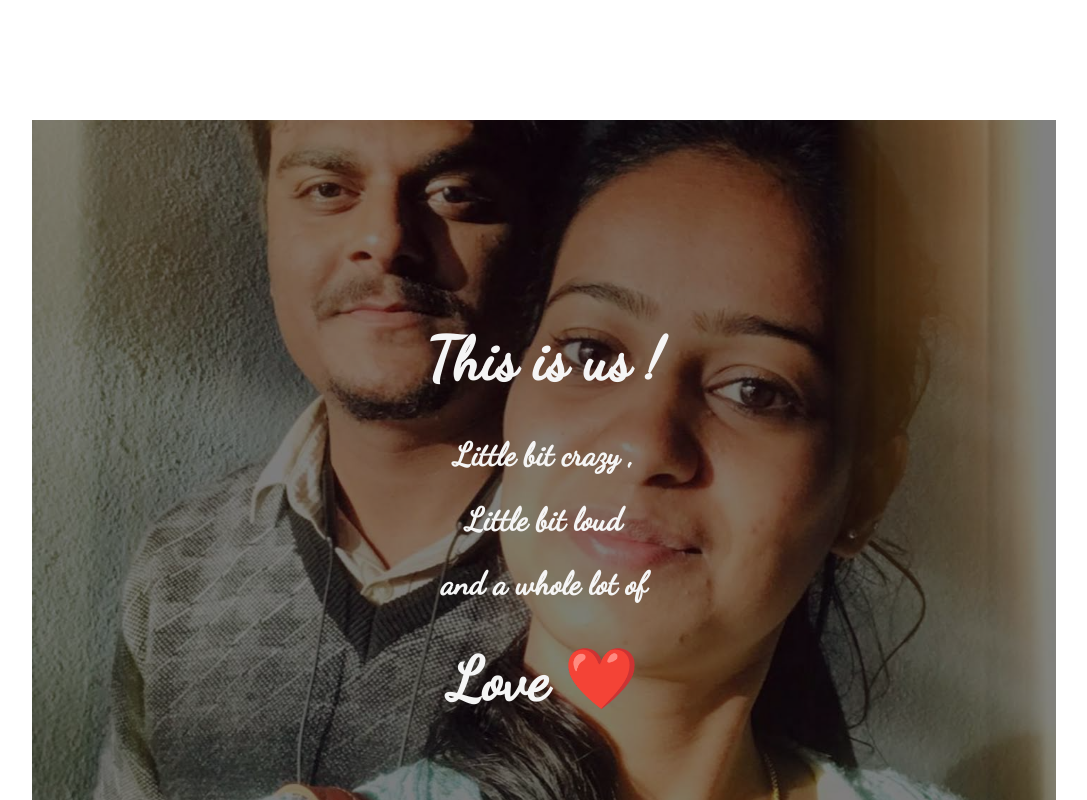
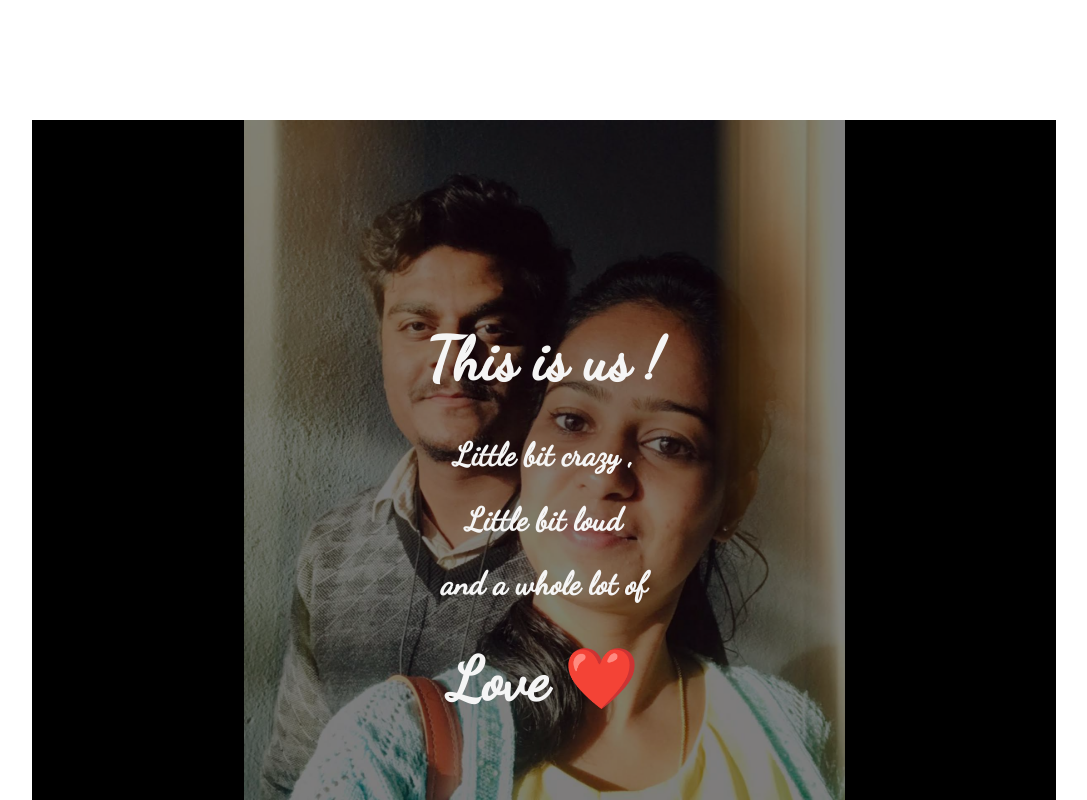
Before and after one commit to SumitAthani/wedding, a React (Create React App) app in the folder invite/: page / in a window 1280 px wide. Shown: the part 680-1480 px from the top of the page, without its empty margins (96-1183 px from the left). Built offline with nearby package versions, Linux system fonts and the light colour scheme.

Commit message:
fixed background image on desktop

```diff
--- a/invite/src/css/HomePage.css
+++ b/invite/src/css/HomePage.css
@@ -1,4 +1,4 @@
-.homePageWrapper{
+.homePageWrapper {
   display: flex;
   justify-content: center;
   align-items: center;
@@ -17,14 +17,15 @@
 
 .backgroungImage {
   display: flex;
-  justify-content: center;
+  justify-content: flex-start;
   align-items: center;
   background-position: center;
+
   background-image: url("../assets/background.jpg");
   background-repeat: no-repeat;
   height: 100vh;
   width: 80vw;
-  background-size: cover;
+  background-size: contain;
   position: absolute;
   opacity: 0.5;
   overflow: hidden;
```
